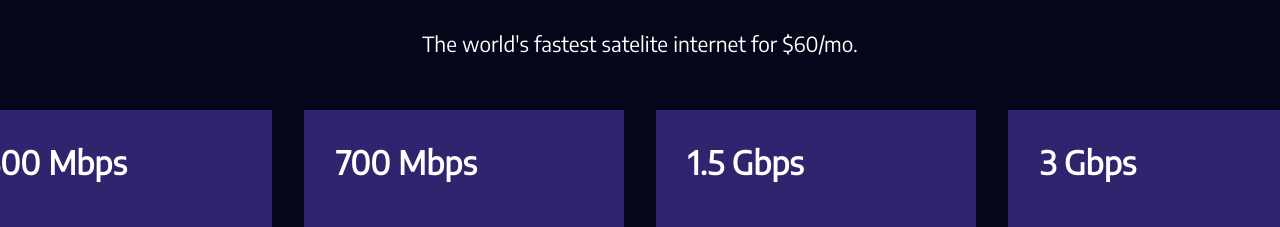
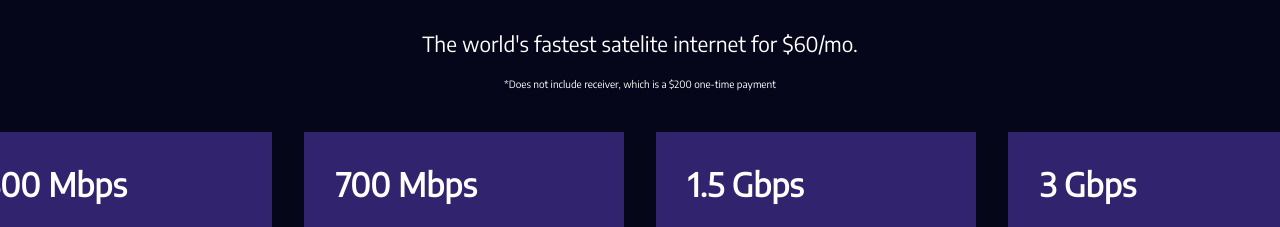
Before and after one commit to locwa/Website-Project, a website: page html/products.html in a window 1280 px wide. Both pictures are taken after a click on the button "Personal". Shown: the part 502-729 px from the top of the page. Drawn offline with Linux system fonts and the light colour scheme; a web font is replaced by a local one.

Commit message:
minor additions

```diff
--- a/html/products.html
+++ b/html/products.html
@@ -31,6 +31,7 @@
         </div>
         <div id="personal-offer">
             <p class="small text-center">The world's fastest satelite internet for $60/mo.</p>
+            <p class="very-small text-center">*Does not include receiver, which is a $200 one-time payment</p>
             <div class="plans">
                 <div class="offers">
                     <h4 class="medium text-left">300 Mbps</h4>
```
